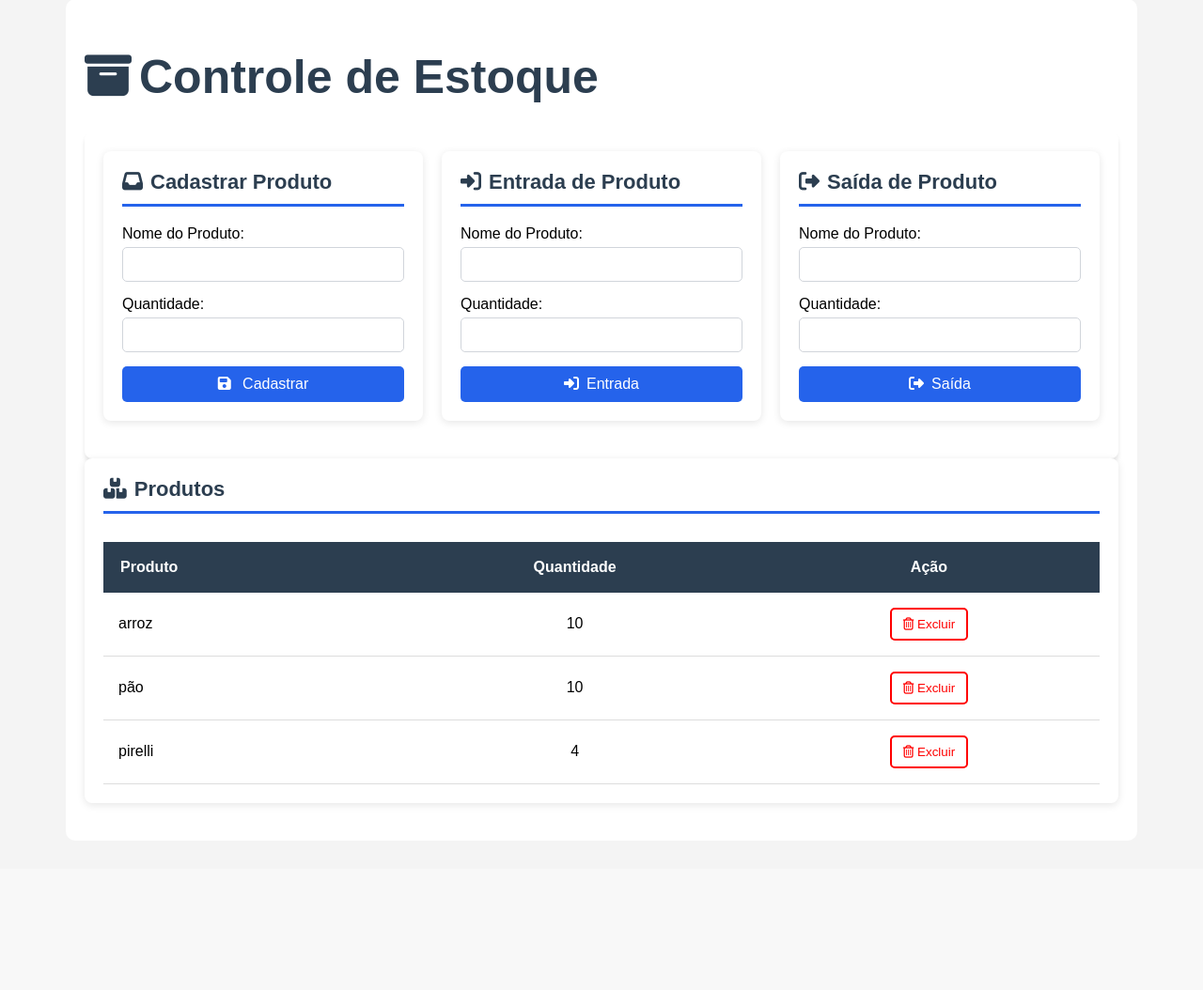
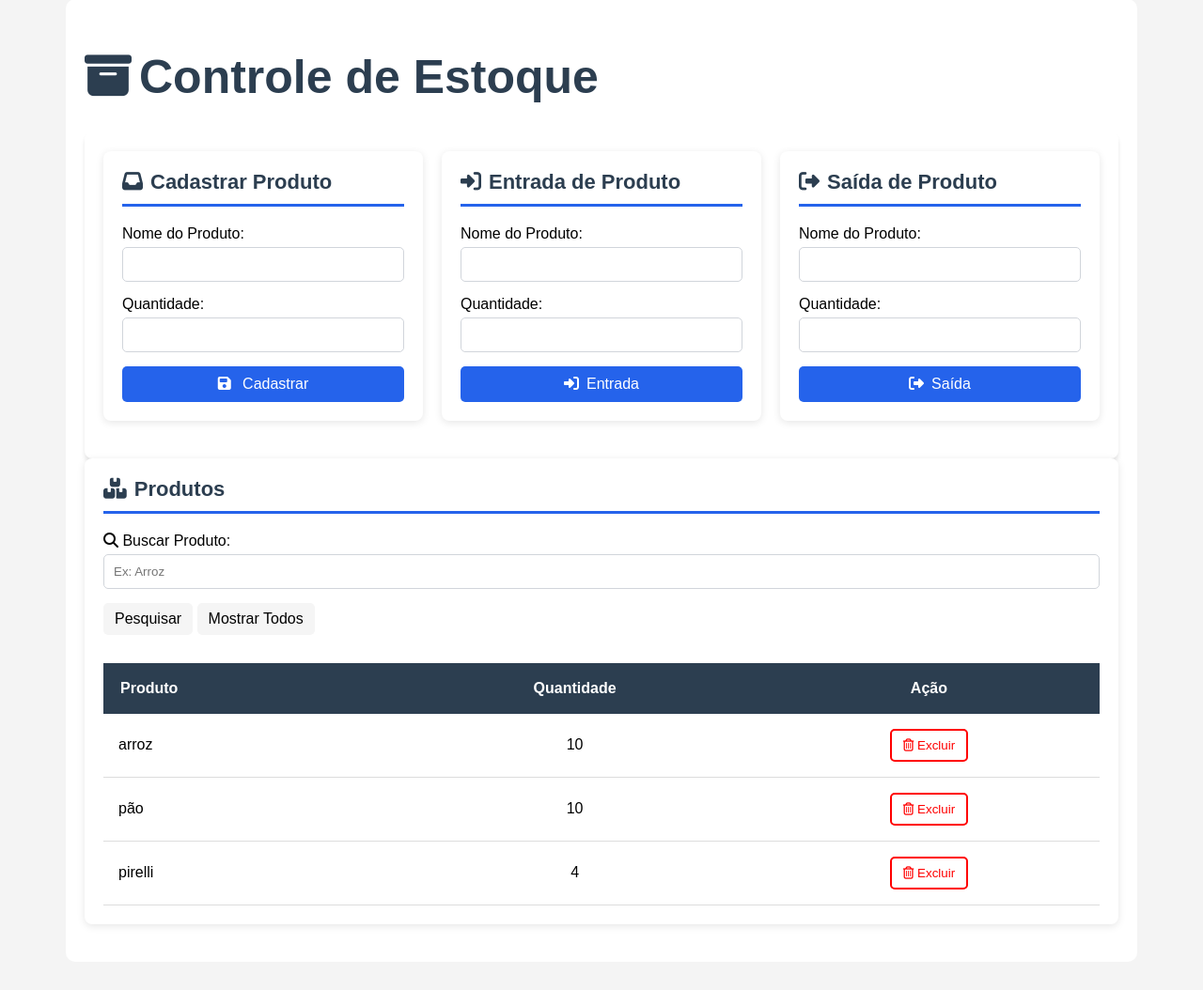
Before and after one commit to TrickStar255/Controle-de-estoque, a Flask app: page / in a window 1280 px wide. Shown: the part 31-1085 px from the top of the page at 94% size. Before the commit the page ends 866 px from the top, so only its background shows below. Run offline with Flask 3, Linux system fonts and the light colour scheme.

Commit message:
Adiciona funcionalidade de busca de produtos

```diff
--- a/Templates/index.html
+++ b/Templates/index.html
@@ -141,6 +141,24 @@
 
                 </h2>
 
+                <form action="/buscar" method="POST">
+
+                    <label for="campo-busca">
+                        <i class="fa-solid fa-magnifying-glass"></i> Buscar Produto:
+                    </label>
+
+                    <input type="text" id="campo-busca" name="pesquisa" placeholder="Ex: Arroz" required>
+
+                    <div>
+
+                        <button class="btn-pesquisar" type="submit">Pesquisar</button>
+                        <a href="/" class="btn-mostrar">Mostrar Todos</a>
+
+                    </div>
+
+                </form>
+
+
                 <table>
                     <tr>
 
@@ -161,7 +179,7 @@
 
                                 <input type="hidden" name="nome" value="{{ nome }}">
 
-                                <button class="btn-excluir" type="submit">
+                                <button class="btn-excluir" type="submit" onclick="return confirm('Tem certeza que deseja excluir este produto?')">
 
                                     <i class="fa-regular fa-trash-can"></i>
                                     Excluir
--- a/app.py
+++ b/app.py
@@ -106,5 +106,19 @@ def excluir():
         flash("Produto não encontrado!", "danger")
     return redirect("/")
 
+
+@app.route("/buscar", methods=["POST"])
+def buscar():
+    estoque = carregar_estoque()
+    pesquisa = normalizar_nome(request.form["pesquisa"])
+
+    if pesquisa in estoque:
+        resultado = {pesquisa: estoque[pesquisa]}
+        return render_template ("index.html", estoque=resultado)
+    else:
+        flash("Produto não encontrado!", "danger")
+    return redirect("/")
+
+
 if __name__ =="__main__":
     app.run(debug=True)
--- a/static/css/style.css
+++ b/static/css/style.css
@@ -191,3 +191,25 @@ td:nth-child(3),
 th:nth-child(3) {
     text-align: center;
 }
+
+.btn-pesquisar,
+.btn-mostrar {
+    font-size: 16px;
+    padding: 8px 12px;
+    border: none;
+    border-radius: 5px;
+    cursor: pointer;
+    transition: 0.3s;
+    background-color: #f5f5f5;
+}
+
+.btn-mostrar {
+    display: inline-block;
+    text-decoration: none;
+    color: black;
+}
+
+.btn-pesquisar:hover,
+.btn-mostrar:hover {
+    background-color: #ddd;
+}
```
